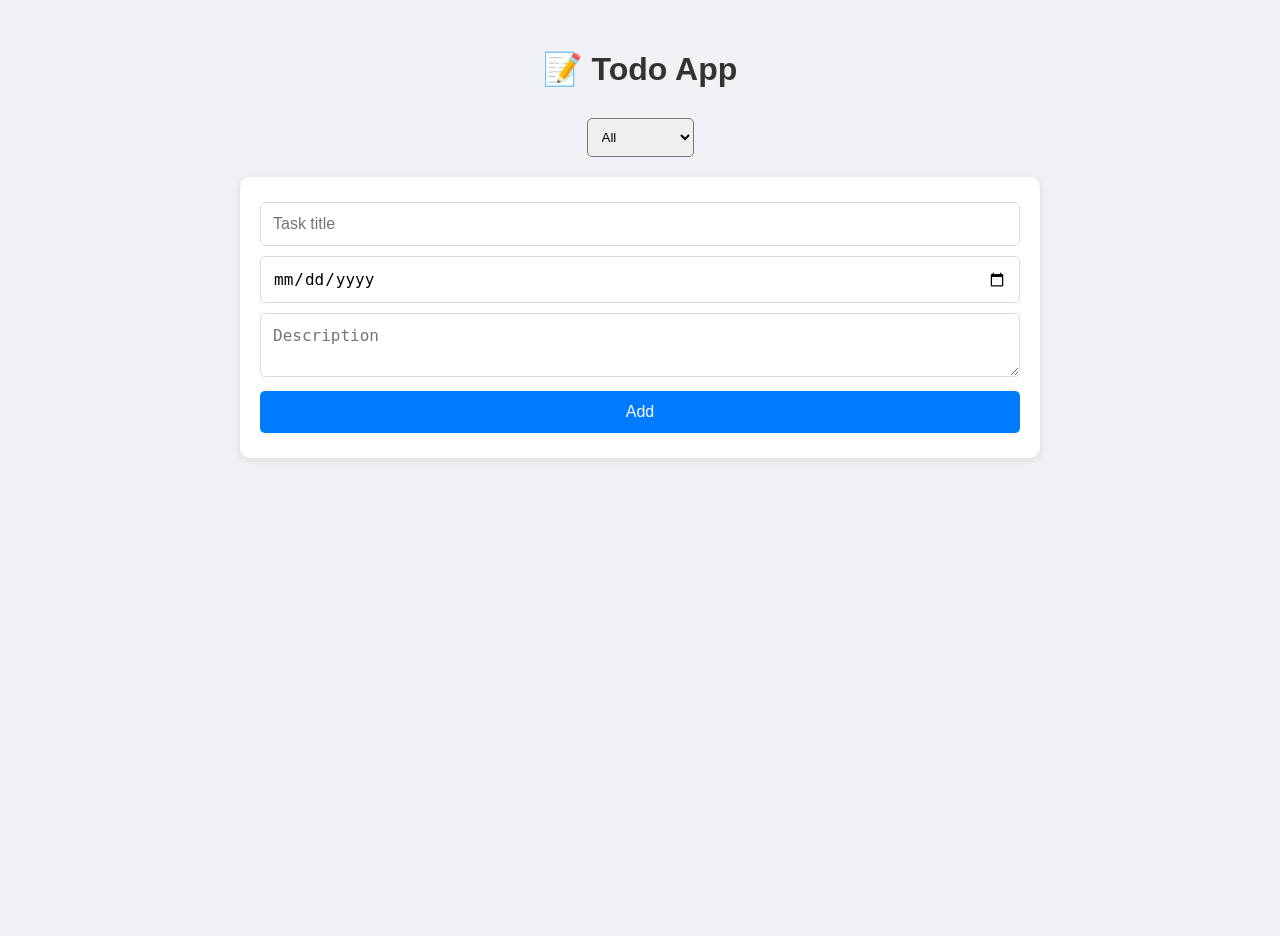
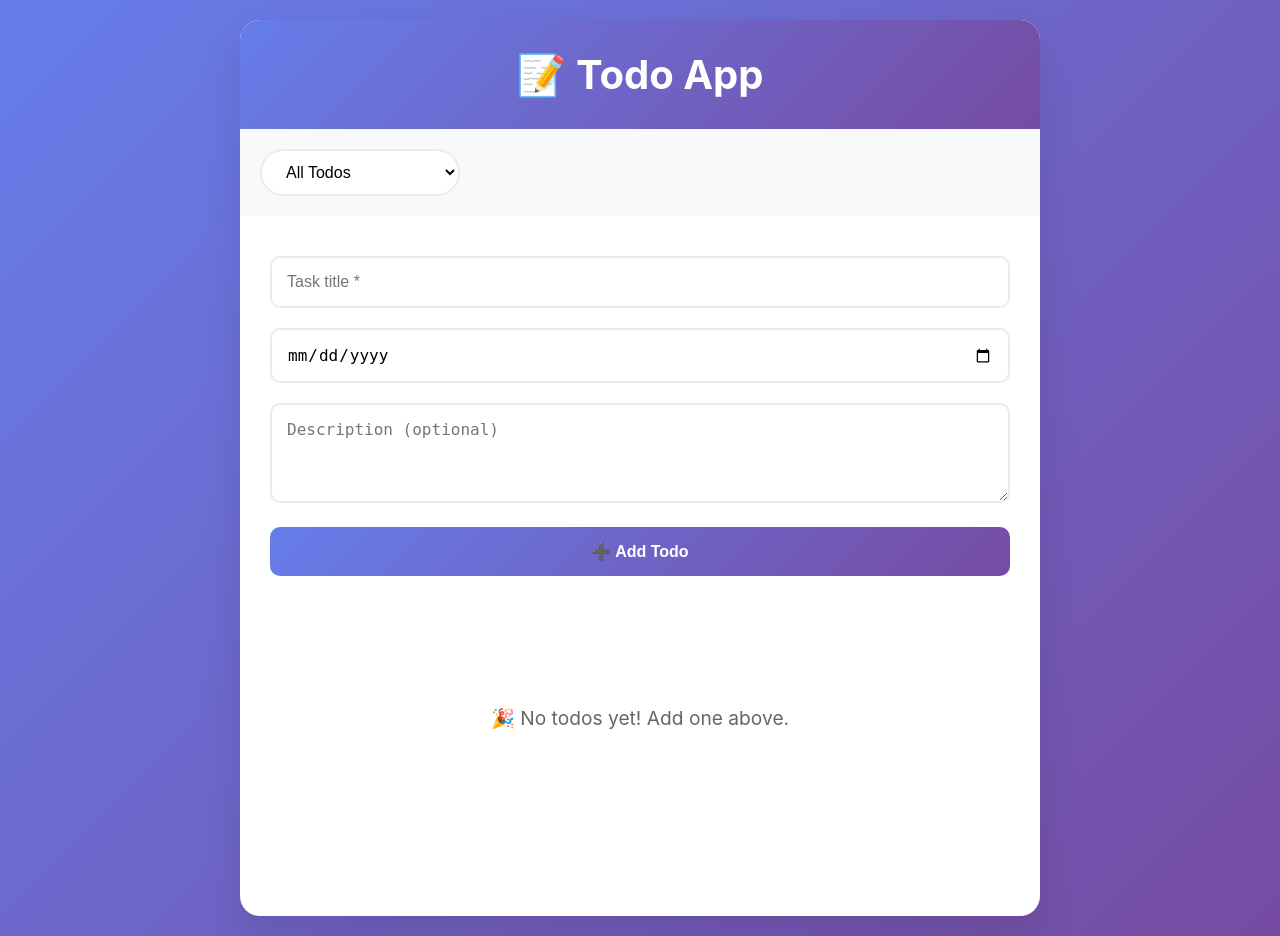
Before and after one commit to VaradhiVennela/todo-fullstack-django, a Django app: page / in a window 1280 px wide. Before the commit the page ends 460 px from the top, so only its background shows below. Run offline with Django 5.2, Linux system fonts and the light colour scheme.

Commit message:
second file

```diff
--- a/templates/index.html
+++ b/templates/index.html
@@ -1,33 +1,35 @@
 <!DOCTYPE html>
-<html>
+<html lang="en">
 <head>
     <meta charset="UTF-8">
     <meta name="viewport" content="width=device-width, initial-scale=1.0">
-    <title>Todo App</title>
+    <title>Todo App - Django REST API</title>
     <link rel="stylesheet" href="/static/style.css">
-    <script src="/static/script.js"></script>
 </head>
 <body>
     <div class="container">
         <h1>📝 Todo App</h1>
 
-        <div class="filter">
+        <div class="filter-section">
             <select id="filter">
-                <option value="">All</option>
-                <option value="false">Pending</option>
-                <option value="true">Completed</option>
+                <option value="">All Todos</option>
+                <option value="false">⏳ Pending</option>
+                <option value="true">✅ Completed</option>
             </select>
         </div>
 
-        <form id="form">
-            <input id="title" placeholder="Task title" required>
-            <input id="date" type="date" required>
-            <textarea id="desc" placeholder="Description"></textarea>
-            <button type="submit">Add</button>
+        <form id="todoForm" class="todo-form">
+            <input type="text" id="title" placeholder="Task title *" required>
+            <input type="date" id="dueDate" required>
+            <textarea id="description" placeholder="Description (optional)"></textarea>
+            <button type="submit">➕ Add Todo</button>
         </form>
 
-        <div id="todos"></div>
+        <div id="todos" class="todos-container">
+            <p>Loading todos...</p>
+        </div>
     </div>
-    <script src="script.js"></script>
+
+    <script src="/static/script.js"></script>
 </body>
 </html>
--- a/templates/static/script.js
+++ b/templates/static/script.js
@@ -1,103 +1,106 @@
-class App {
-    constructor() {
-        this.todos = [];
-        this.init();
-    }
+document.addEventListener('DOMContentLoaded', function() {
+    const app = {
+        todos: [],
 
-    init() {
-        document.getElementById('form').onsubmit = (e) => this.addTodo(e);
-        document.getElementById('filter').onchange = () => this.load();
-        this.load();
-    }
+        async init() {
+            this.bindEvents();
+            await this.loadTodos();
+        },
 
-    async request(url, options) {
-        const response = await fetch(`http://localhost:8000/api${url}`, {
-            headers: { 'Content-Type': 'application/json' },
-            ...options
-        });
-        if (!response.ok) throw new Error('API error');
-        return response.json();
-    }
+        bindEvents() {
+            document.getElementById('todoForm').addEventListener('submit', (e) => {
+                e.preventDefault();
+                this.addTodo();
+            });
 
-    async load() {
-        const filter = document.getElementById('filter').value;
-        const params = filter ? `?status=${filter}` : '';
-        this.todos = await this.request(`/fbv/todos/${params}`);
-        this.render();
-    }
+            document.getElementById('filter').addEventListener('change', () => {
+                this.loadTodos();
+            });
+        },
 
-    async addTodo(e) {
-        e.preventDefault();
-        const data = {
-            title: document.getElementById('title').value,
-            description: document.getElementById('desc').value,
-            status: false,
-            due_date: document.getElementById('date').value
-        };
+        async apiRequest(endpoint, options = {}) {
+            try {
+                const response = await fetch(`http://127.0.0.1:8000${endpoint}`, {
+                    method: options.method || 'GET',
+                    headers: {
+                        'Content-Type': 'application/json',
+                    },
+                    body: options.body ? JSON.stringify(options.body) : null
+                });
 
-        await this.request('/fbv/todos/create/', {
-            method: 'POST',
-            body: JSON.stringify(data)
-        });
+                if (!response.ok) {
+                    throw new Error(`HTTP ${response.status}`);
+                }
 
-        document.getElementById('form').reset();
-        this.load();
-    }
+                return await response.json();
+            } catch (error) {
+                console.error('API Error:', error);
+                return [];
+            }
+        },
 
-    async deleteTodo(id) {
-        if (confirm('Delete?')) {
-            await this.request(`/fbv/todos/${id}/`, { method: 'DELETE' });
-            this.load();
+        async loadTodos() {
+            const filter = document.getElementById('filter').value;
+            const params = filter ? `?status=${filter}` : '';
+
+            document.getElementById('todos').innerHTML = '<div class="loading">Loading todos...</div>';
+
+            const todos = await this.apiRequest(`/api/fbv/todos/${params}`);
+            this.todos = todos;
+            this.renderTodos();
+        },
+
+        async addTodo() {
+            const formData = {
+                title: document.getElementById('title').value,
+                description: document.getElementById('description').value,
+                status: false,
+                due_date: document.getElementById('dueDate').value
+            };
+
+            await this.apiRequest('/api/fbv/todos/create/', {
+                method: 'POST',
+                body: formData
+            });
+
+            document.getElementById('todoForm').reset();
+            this.loadTodos();
+        },
+
+        async deleteTodo(id) {
+            if (confirm('Are you sure you want to delete this todo?')) {
+                await this.apiRequest(`/api/fbv/todos/${id}/`, {
+                    method: 'DELETE'
+                });
+                this.loadTodos();
+            }
+        },
+
+        renderTodos() {
+            const container = document.getElementById('todos');
+
+            if (this.todos.length === 0) {
+                container.innerHTML = '<div class="empty-state">🎉 No todos yet! Add one above.</div>';
+                return;
+            }
+
+            container.innerHTML = this.todos.map(todo => `
+                <div class="todo-item">
+                    <div class="todo-title">${todo.title}</div>
+                    <div class="todo-description">${todo.status ? '✅ Completed' : '⏳ Pending'}</div>
+                    <div class="todo-meta">
+                        <span class="status-badge status-${todo.status ? 'completed' : 'pending'}">
+                            ${todo.status ? 'Completed' : 'Pending'}
+                        </span>
+                        <button class="delete-btn" onclick="app.deleteTodo(${todo.id})">
+                            🗑️ Delete
+                        </button>
+                    </div>
+                </div>
+            `).join('');
         }
-    }
-    async function addTodo() {
-    const data = {
-        title: document.getElementById('taskTitle').value,
-        description: document.getElementById('description').value,
-        due_date: document.getElementById('dueDate').value,
-        status: false
     };
 
-    const response = await fetch('/api/fbv/todos/create/', {
-        method: 'POST',
-        headers: { 'Content-Type': 'application/json' },
-        body: JSON.stringify(data)
-    });
-
-    if (response.ok) {
-        loadTodos(); // Refresh the list
-    }
-}
-    async function loadTodos(statusFilter = '') {
-    // statusFilter can be '0' (Pending) or '1' (Completed)
-    const url = `/api/fbv/todos/${statusFilter ? '?status=' + statusFilter : ''}`;
-    const response = await fetch(url);
-    const todos = await response.json();
-
-    const container = document.getElementById('todo-container');
-    container.innerHTML = todos.map(todo => `
-        <div class="todo-card">
-            <h3>${todo.title}</h3>
-            <p>Status: ${todo.status ? '✅ Done' : '⏳ Pending'}</p>
-            <button onclick="viewDetail(${todo.id})">View Details</button>
-            <button onclick="deleteTodo(${todo.id})">Delete</button>
-        </div>
-    `).join('');
-}
-    render() {
-        const container = document.getElementById('todos');
-        container.innerHTML = this.todos.map(todo => `
-            <div class="todo ${todo.status ? 'completed' : ''}">
-                <div class="title">${todo.title}</div>
-                <div class="desc">${todo.description}</div>
-                <div class="date">Due: ${todo.due_date}</div>
-                <div class="buttons">
-                    <button class="edit" onclick="app.editTodo(${todo.id})">Edit</button>
-                    <button class="delete" onclick="app.deleteTodo(${todo.id})">Delete</button>
-                </div>
-            </div>
-        `).join('');
-    }
-}
-
-const app = new App();
+    window.app = app;
+    app.init();
+});
--- a/templates/static/style.css
+++ b/templates/static/style.css
@@ -1,28 +1,163 @@
-* { margin: 0; padding: 0; box-sizing: border-box; }
-body { font-family: Arial; background: #f0f2f5; padding: 20px; }
-.container { max-width: 800px; margin: 0 auto; }
-h1 { text-align: center; color: #333; margin: 30px 0; }
-#form {
-    background: white; padding: 20px; border-radius: 10px;
-    box-shadow: 0 2px 10px rgba(0,0,0,0.1); margin-bottom: 20px;
+* {
+    margin: 0;
+    padding: 0;
+    box-sizing: border-box;
 }
-#form input, #form textarea, #form button {
-    width: 100%; padding: 12px; margin: 5px 0; border: 1px solid #ddd;
-    border-radius: 5px; font-size: 16px;
+
+body {
+    font-family: -apple-system, BlinkMacSystemFont, 'Segoe UI', Roboto, sans-serif;
+    background: linear-gradient(135deg, #667eea 0%, #764ba2 100%);
+    min-height: 100vh;
+    padding: 20px;
 }
-#form button { background: #007bff; color: white; border: none; cursor: pointer; }
-.filter { text-align: center; margin-bottom: 20px; }
-#filter { padding: 10px; border-radius: 5px; }
 
-.todo {
-    background: white; margin: 10px 0; padding: 15px;
-    border-radius: 10px; box-shadow: 0 2px 5px rgba(0,0,0,0.1);
+.container {
+    max-width: 800px;
+    margin: 0 auto;
+    background: white;
+    border-radius: 20px;
+    box-shadow: 0 20px 40px rgba(0,0,0,0.1);
+    overflow: hidden;
 }
-.todo.completed { opacity: 0.7; background: #f8f9fa; }
-.title { font-size: 18px; font-weight: bold; margin-bottom: 5px; }
-.desc { color: #666; margin-bottom: 5px; }
-.date { color: #999; font-size: 14px; }
-.buttons { margin-top: 10px; }
-button { padding: 5px 10px; margin-right: 5px; border: none; border-radius: 3px; cursor: pointer; }
-.edit { background: #28a745; color: white; }
-.delete { background: #dc3545; color: white; }
+
+h1 {
+    background: linear-gradient(135deg, #667eea 0%, #764ba2 100%);
+    color: white;
+    text-align: center;
+    padding: 30px;
+    font-size: 2.5em;
+    margin: 0;
+}
+
+.filter-section {
+    padding: 20px;
+    background: #f8f9fa;
+}
+
+#filter {
+    width: 200px;
+    padding: 12px 20px;
+    border: 2px solid #e9ecef;
+    border-radius: 25px;
+    font-size: 16px;
+    background: white;
+    cursor: pointer;
+}
+
+.todo-form {
+    padding: 30px;
+    background: white;
+}
+
+.todo-form input,
+.todo-form textarea,
+.todo-form button {
+    width: 100%;
+    padding: 15px;
+    margin: 10px 0;
+    border: 2px solid #e9ecef;
+    border-radius: 10px;
+    font-size: 16px;
+}
+
+.todo-form textarea {
+    resize: vertical;
+    min-height: 100px;
+}
+
+.todo-form button {
+    background: linear-gradient(135deg, #667eea 0%, #764ba2 100%);
+    color: white;
+    border: none;
+    font-weight: bold;
+    cursor: pointer;
+    transition: transform 0.2s;
+}
+
+.todo-form button:hover {
+    transform: translateY(-2px);
+}
+
+.todos-container {
+    padding: 30px;
+    min-height: 300px;
+}
+
+.todo-item {
+    background: #f8f9fa;
+    margin: 15px 0;
+    padding: 20px;
+    border-radius: 15px;
+    border-left: 5px solid #667eea;
+    box-shadow: 0 5px 15px rgba(0,0,0,0.08);
+    transition: all 0.3s;
+}
+
+.todo-item:hover {
+    transform: translateY(-2px);
+    box-shadow: 0 10px 25px rgba(0,0,0,0.15);
+}
+
+.todo-title {
+    font-size: 1.4em;
+    font-weight: bold;
+    color: #333;
+    margin-bottom: 8px;
+}
+
+.todo-description {
+    color: #666;
+    margin-bottom: 10px;
+}
+
+.todo-meta {
+    display: flex;
+    justify-content: space-between;
+    align-items: center;
+    margin-top: 15px;
+}
+
+.status-badge {
+    padding: 6px 16px;
+    border-radius: 20px;
+    font-size: 14px;
+    font-weight: bold;
+}
+
+.status-pending {
+    background: #fff3cd;
+    color: #856404;
+}
+
+.status-completed {
+    background: #d4edda;
+    color: #155724;
+}
+
+.delete-btn {
+    background: #dc3545;
+    color: white;
+    border: none;
+    padding: 10px 20px;
+    border-radius: 8px;
+    cursor: pointer;
+    font-weight: bold;
+    transition: background 0.2s;
+}
+
+.delete-btn:hover {
+    background: #c82333;
+}
+
+.empty-state {
+    text-align: center;
+    padding: 60px 20px;
+    color: #666;
+    font-size: 1.2em;
+}
+
+.loading {
+    text-align: center;
+    padding: 40px;
+    color: #666;
+}
```
Also changed, not shown: todo_project/settings.py (+23 -66 lines), todo_project/todo_project/settings.py (+21 -1 lines), db.sqlite3.
